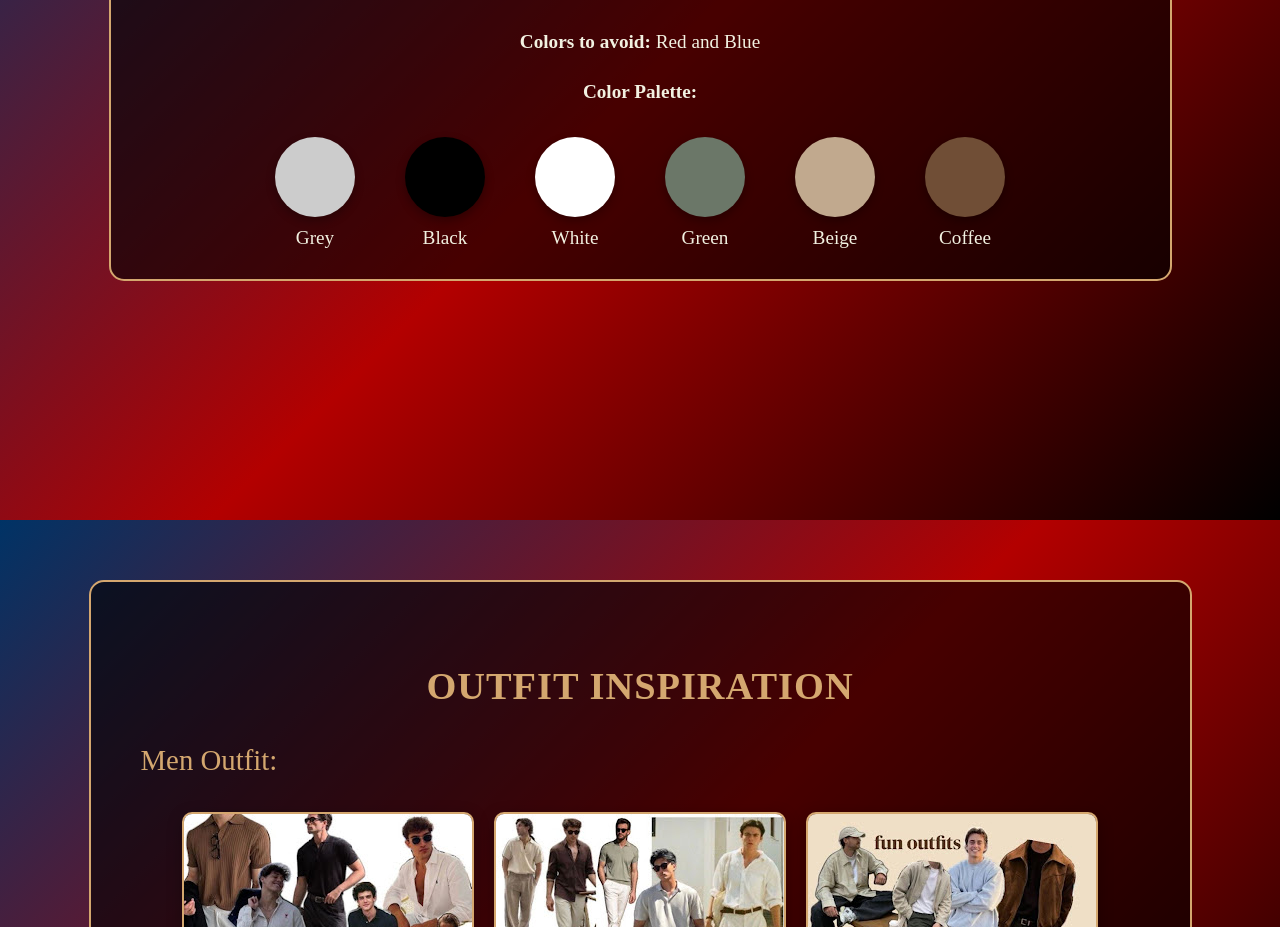
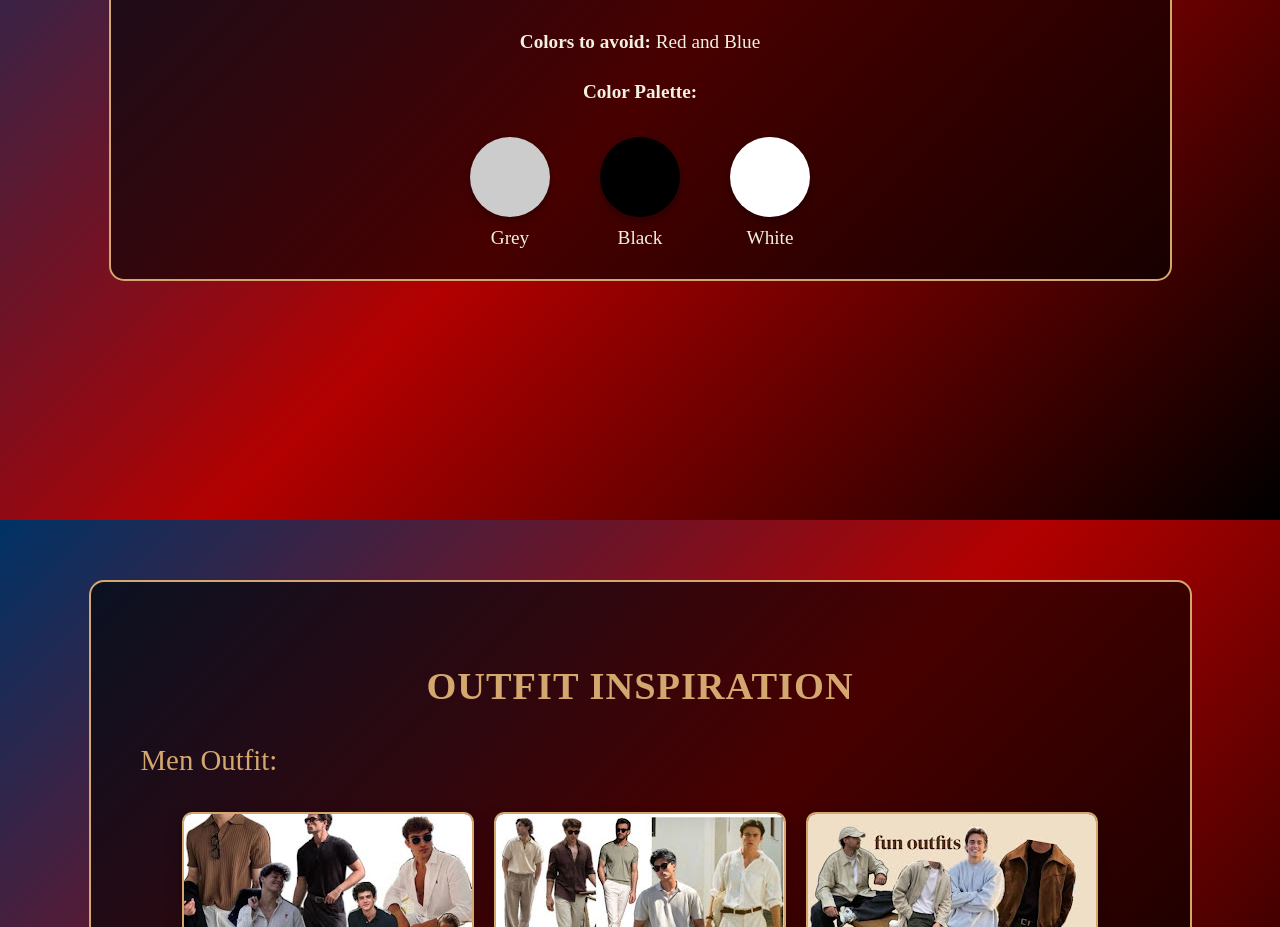
Before and after one commit to jediii17/debut-invitation, a Vue app: page / in a window 1280 px wide. Shown: the part 1180-2107 px from the top of the page. Built offline with nearby package versions, Linux system fonts and the light colour scheme.

Commit message:
[develop] change dress code

```diff
--- a/src/page/partials/DressCode.vue
+++ b/src/page/partials/DressCode.vue
@@ -22,24 +22,6 @@
                     <div class="color-circle" style="background-color: #ffffff;">
                     </div>
                     <span class="color-name">White</span>
-                </div>
-
-                <div>
-                    <div class="color-circle" style="background-color: #6b7768;">
-                    </div>
-                    <span class="color-name">Green</span>
-                </div>
-
-                <div>
-                    <div class="color-circle" style="background-color: #c1a98e;">
-                    </div>
-                    <span class="color-name">Beige</span>
-                </div>
-
-                <div>
-                    <div class="color-circle" style="background-color: #704e36;">
-                    </div>
-                    <span class="color-name">Coffee</span>
                 </div>
 
             </div>
```
